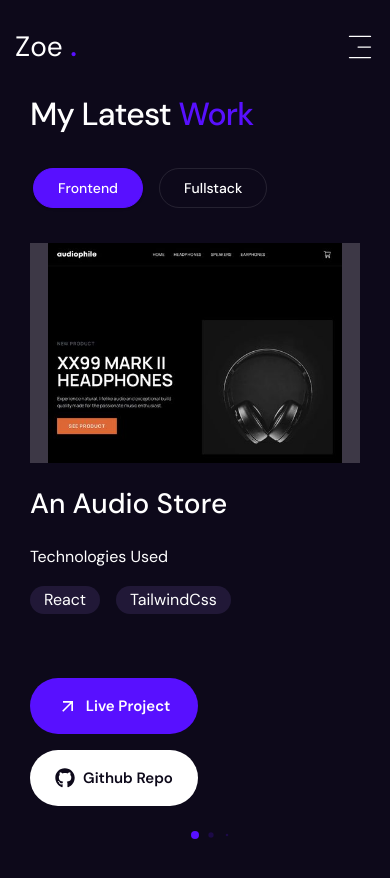
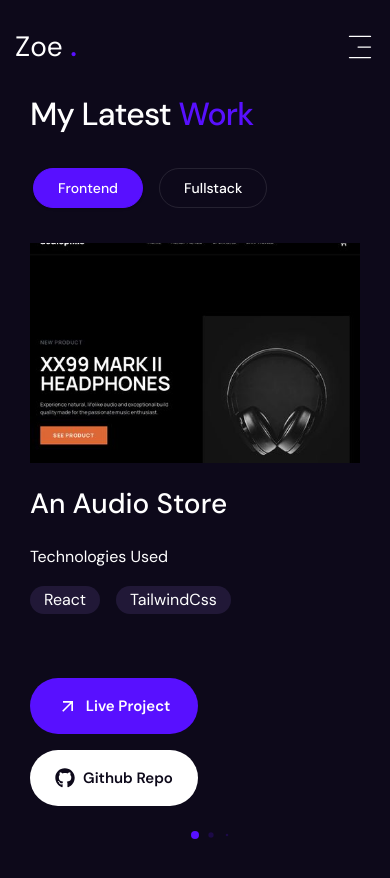
Before and after one commit to babyprogrammer1/personal-portfolio, a Next.js app: page /work in a window 390 px wide. Shown: the top 878 px of the page. Built offline with nearby package versions, Linux system fonts and the light colour scheme.

Commit message:
fix: make services, work and about page responsive

```diff
--- a/app/about/page.jsx
+++ b/app/about/page.jsx
@@ -25,7 +25,7 @@ const About = () => {
       }}
       className="h-screen flex items-center"
     >
-      <div className="container mx-auto px-2 md:px-4 xl:px-0 sm:mt-[120px] md:mt-[80px]">
+      <div className="container mx-auto px-2 md:px-4 xl:px-0 sm:mt-[50px] md:mt-[40px]">
         <div className="flex flex-col xl:flex-row items-center gap-10 xl:gap-24 w-full xl:h-[680px]">
           {/* img & social icon */}
           <div className="hidden xl:flex flex-col w-full h-full pt-10 max-w-[380px] relative ">
--- a/app/services/page.jsx
+++ b/app/services/page.jsx
@@ -56,7 +56,7 @@ const Services = () => {
       }}
       className="h-screen flex items-center"
     >
-      <div className="container mx-auto w-full flex flex-col gap-16 xl:mt-[80px] sm:mt-[120px] md:mt-[80px]">
+      <div className="container mx-auto w-full flex flex-col gap-16 xl:mt-[80px] sm:mt-[50px] md:mt-[40px]">
         {/* text */}
         <div className="flex flex-col xl:flex-row justify-between items-start xl:items-center
         gap-8">
--- a/app/work/page.jsx
+++ b/app/work/page.jsx
@@ -66,7 +66,7 @@ const Work = () => {
         opacity: 1,
         transition: { delay: 2, duration: 0.4, ease: "easeInOut" }
       }}
-      className="flex items-start h-full py-24 xl:items-center xl:py-0 overflow-y-auto"
+      className="flex items-start py-24 xl:items-center xl:py-0 overflow-y-scroll"
     >
       <div className="container mx-auto w-full h-full xl:mt-5 flex flex-col justify-center gap-8 xl:gap-12">
         {/* heading */}
@@ -141,7 +141,7 @@ const Work = () => {
                             <div className="w-full h-[220px] sm:h-[300px] xl:h-[400px] relative bg-pink-50/20 order-1
                             xl:order-none">
                               <Image src={project.image} alt={project.image} fill
-                              className="object-contain"/>
+                              className="object-cover"/>
                             </div>
                           </div>
                         </SwiperSlide>
```
